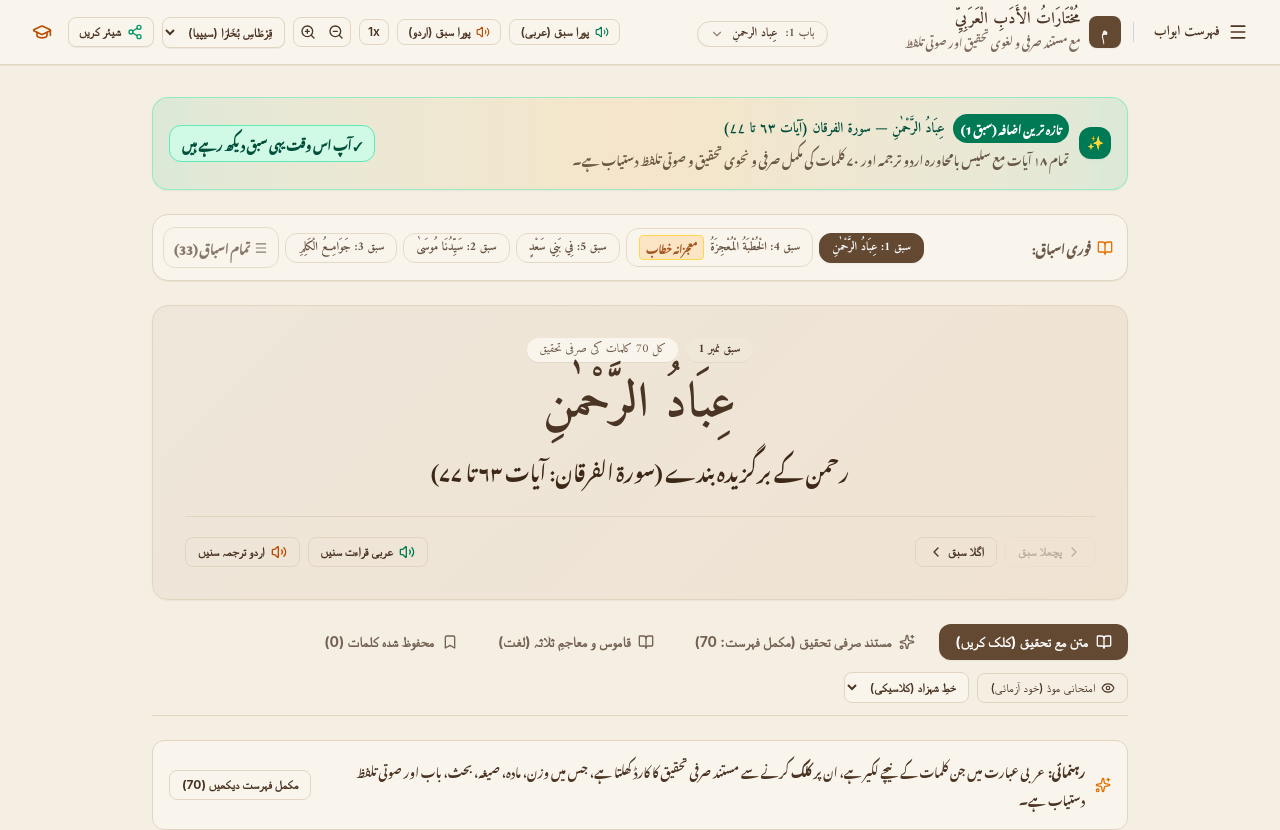
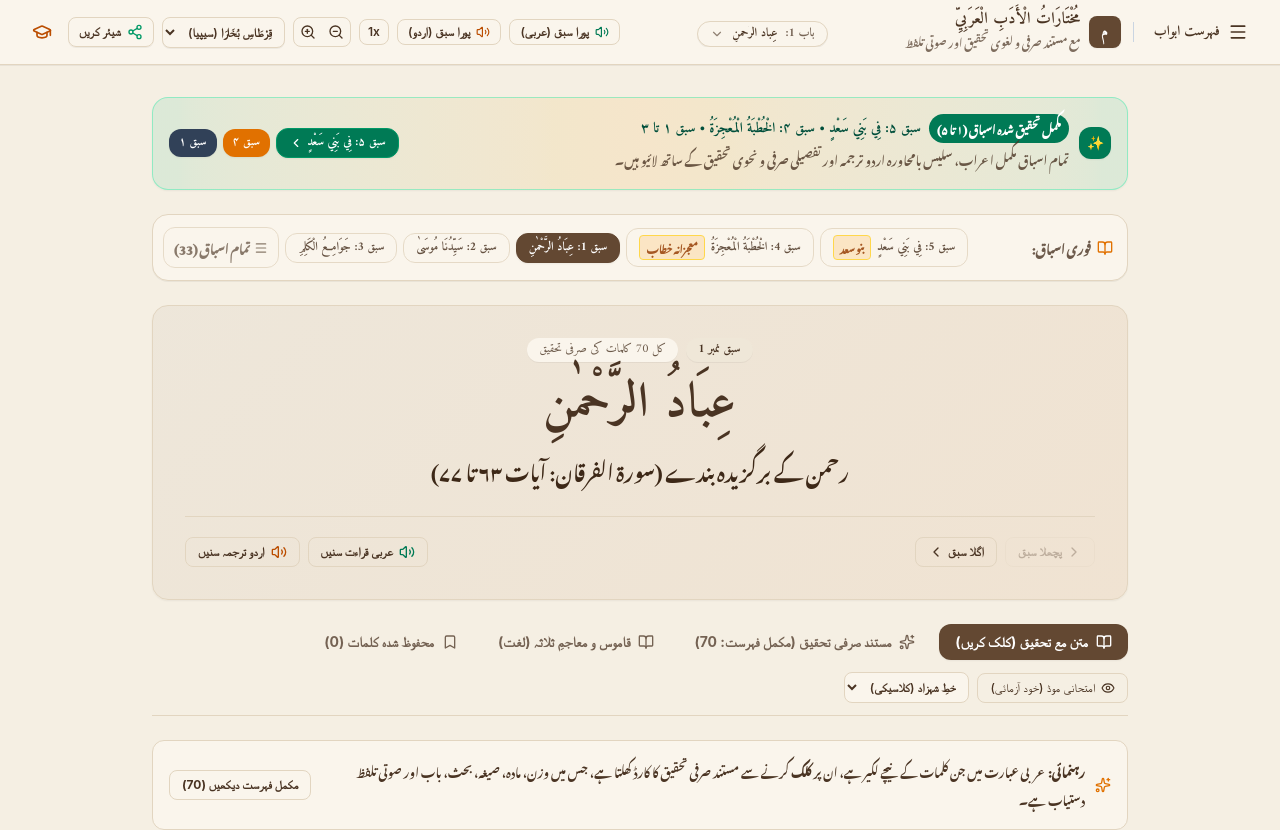
Before and after one commit to ayeshaib1990-a11y/mukhtaraat-app, a React (Vite) app: page / in a window 1280 px wide. Shown: the top 830 px of the page. Built offline with nearby package versions, Linux system fonts and the light colour scheme; a web font is replaced by a local one.

Commit message:
Highlight Chapter 5 فِي بَنِي سَعْدٍ prominently on top banner and navigation

```diff
--- a/src/App.tsx
+++ b/src/App.tsx
@@ -897,32 +897,45 @@ export default function App() {
             <div>
               <div className="flex items-center gap-2 flex-wrap">
                 <span className="text-[11px] font-urdu font-bold px-2 py-0.5 rounded-full bg-emerald-700 text-white">
-                  تازہ ترین اضافہ (سبق 1)
+                  مکمل تحقیق شدہ اسباق (۱ تا ۵)
                 </span>
                 <span className="font-arabic font-bold text-sm text-emerald-900 dark:text-emerald-200">
-                  عِبَادُ الرَّحْمٰنِ — سورۃ الفرقان (آیات ۶۳ تا ۷۷)
+                  سبق ۵: فِي بَنِي سَعْدٍ • سبق ۴: الْخُطْبَةُ الْمُعْجِزَةُ • سبق ۱ تا ۳
                 </span>
               </div>
               <p className="font-urdu text-xs opacity-80 mt-0.5">
-                تمام ۱۸ آیات مع سلیس بامحاورہ اردو ترجمہ اور ۷۰ کلمات کی مکمل صرفی و نحوی تحقیق و صوتی تلفظ دستیاب ہے۔
+                تمام اسباق مکمل اعراب، سلیس بامحاورہ اردو ترجمہ اور تفصیلی صرفی و نحوی تحقیق کے ساتھ لائیو ہیں۔
               </p>
             </div>
           </div>
 
-          <div className="flex items-center gap-2 shrink-0 w-full sm:w-auto justify-end">
-            {selectedChapterIndex !== 0 ? (
-              <button
-                onClick={() => handleSelectChapter(0)}
-                className="px-3.5 py-1.5 rounded-xl bg-emerald-700 hover:bg-emerald-800 text-white text-xs font-urdu font-bold shadow-xs transition cursor-pointer flex items-center gap-1.5"
-              >
-                <span>یہ سبق کھولیں</span>
-                <ChevronLeft className="w-3.5 h-3.5" />
-              </button>
-            ) : (
-              <span className="px-3 py-1 rounded-xl bg-emerald-100 text-emerald-900 text-xs font-urdu font-bold border border-emerald-300">
-                ✓ آپ اس وقت یہی سبق دیکھ رہے ہیں
-              </span>
-            )}
+          <div className="flex items-center gap-1.5 shrink-0 w-full sm:w-auto justify-end flex-wrap">
+            <button
+              onClick={() => handleSelectChapter(4)}
+              className={`px-3 py-1.5 rounded-xl text-xs font-arabic font-bold shadow-xs transition cursor-pointer flex items-center gap-1 border ${
+                selectedChapterIndex === 4
+                  ? 'bg-emerald-800 text-white border-emerald-900'
+                  : 'bg-emerald-700 hover:bg-emerald-800 text-white border-emerald-600'
+              }`}
+              title="سبق 5: فِي بَنِي سَعْدٍ کھولیں"
+            >
+              <span>سبق ۵: فِي بَنِي سَعْدٍ</span>
+              <ChevronLeft className="w-3.5 h-3.5" />
+            </button>
+            <button
+              onClick={() => handleSelectChapter(3)}
+              className="px-2.5 py-1.5 rounded-xl bg-amber-600 hover:bg-amber-700 text-white text-xs font-arabic font-bold shadow-xs transition cursor-pointer flex items-center gap-1"
+              title="سبق 4: الْخُطْبَةُ الْمُعْجِزَةُ کھولیں"
+            >
+              <span>سبق ۴</span>
+            </button>
+            <button
+              onClick={() => handleSelectChapter(0)}
+              className="px-2.5 py-1.5 rounded-xl bg-slate-700 hover:bg-slate-800 text-white text-xs font-arabic font-bold shadow-xs transition cursor-pointer flex items-center gap-1"
+              title="سبق 1: عِبَادُ الرَّحْمٰنِ کھولیں"
+            >
+              <span>سبق ۱</span>
+            </button>
           </div>
         </div>
 
@@ -941,9 +954,9 @@ export default function App() {
 
           <div className="flex items-center gap-1.5 overflow-x-auto py-0.5">
             {[
-              { idx: 0, label: 'سبق 1: عِبَادُ الرَّحْمٰنِ', badge: 'جدید ترین اپڈیٹ', isLatest: true },
+              { idx: 4, label: 'سبق 5: فِي بَنِي سَعْدٍ', badge: 'بنو سعد' },
               { idx: 3, label: 'سبق 4: الْخُطْبَةُ الْمُعْجِزَةُ', badge: 'معجزانہ خطاب' },
-              { idx: 4, label: 'سبق 5: فِي بَنِي سَعْدٍ' },
+              { idx: 0, label: 'سبق 1: عِبَادُ الرَّحْمٰنِ' },
               { idx: 1, label: 'سبق 2: سَيِّدُنَا مُوسَىٰ' },
               { idx: 2, label: 'سبق 3: جَوَامِعُ الْكَلِمِ' },
             ].map(item => {
```
